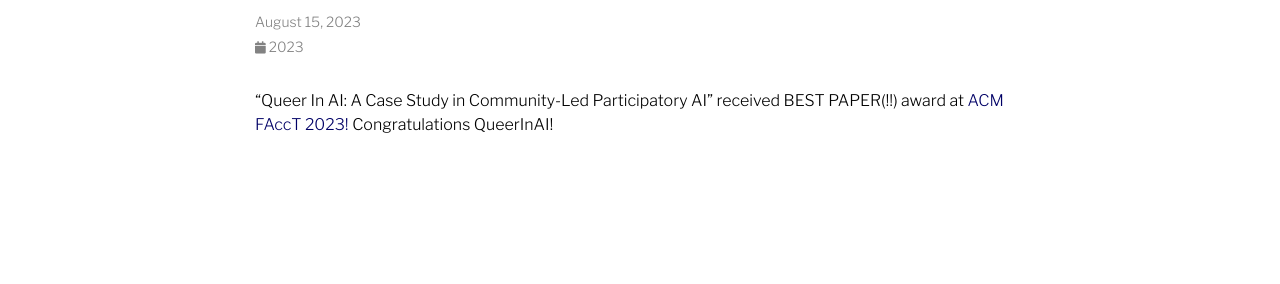
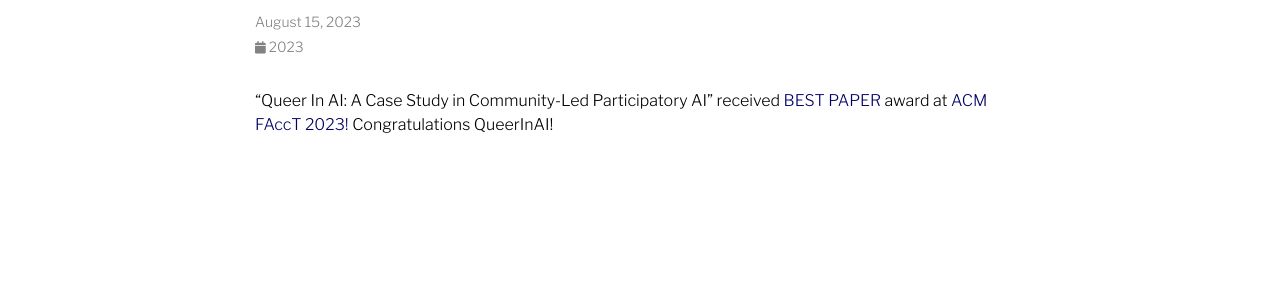
Before and after one commit to evijit/evijit.github.io, a Jekyll site: the page built from _news/announcement_6.md, in a window 1280 px wide. Shown: the part 150-434 px from the top of the page. Built offline with Jekyll 4.4.1, drawn with Linux system fonts in a browser that asks for light colours; full-size pictures stand in for the smaller copies a plugin makes; comment, search, counter and statistics services are not loaded; a style sheet for code colours, icons or effects is not loaded; part of the change alters nothing that is shown.

```diff
--- a/_config.yml
+++ b/_config.yml
@@ -8,7 +8,7 @@ middle_name:
 last_name:
 email: ghosh.a@northeastern.edu
 description: > # the ">" symbol means to ignore newlines until "footer_text:"
-  Doctoral Researcher in Algorithmic Fairness at Northeastern University.
+  Research Data Scientist, AdeptID and Lecturer in Computer Science, Northeastern University.
 footer_text: >
   Powered by <a href="https://jekyllrb.com/" target="_blank">Jekyll</a> with <a href="https://github.com/alshedivat/al-folio">al-folio</a> theme.
   Hosted by <a href="https://pages.github.com/" target="_blank">GitHub Pages</a>.
--- a/_news/announcement_6.md
+++ b/_news/announcement_6.md
@@ -5,4 +5,4 @@ inline: true
 related_posts: false
 ---
 
-"Queer In AI: A Case Study in Community-Led Participatory AI" received BEST PAPER(!!) award at [ACM FAccT 2023!](https://facctconference.org/2023/index.html) Congratulations QueerInAI!
+"Queer In AI: A Case Study in Community-Led Participatory AI" received [BEST PAPER](https://evijit.io/assets/pdf/FAccTBestPaperAward.pdf) award at [ACM FAccT 2023!](https://facctconference.org/2023/index.html) Congratulations QueerInAI!
```
Also changed, not shown: 1 other file.
